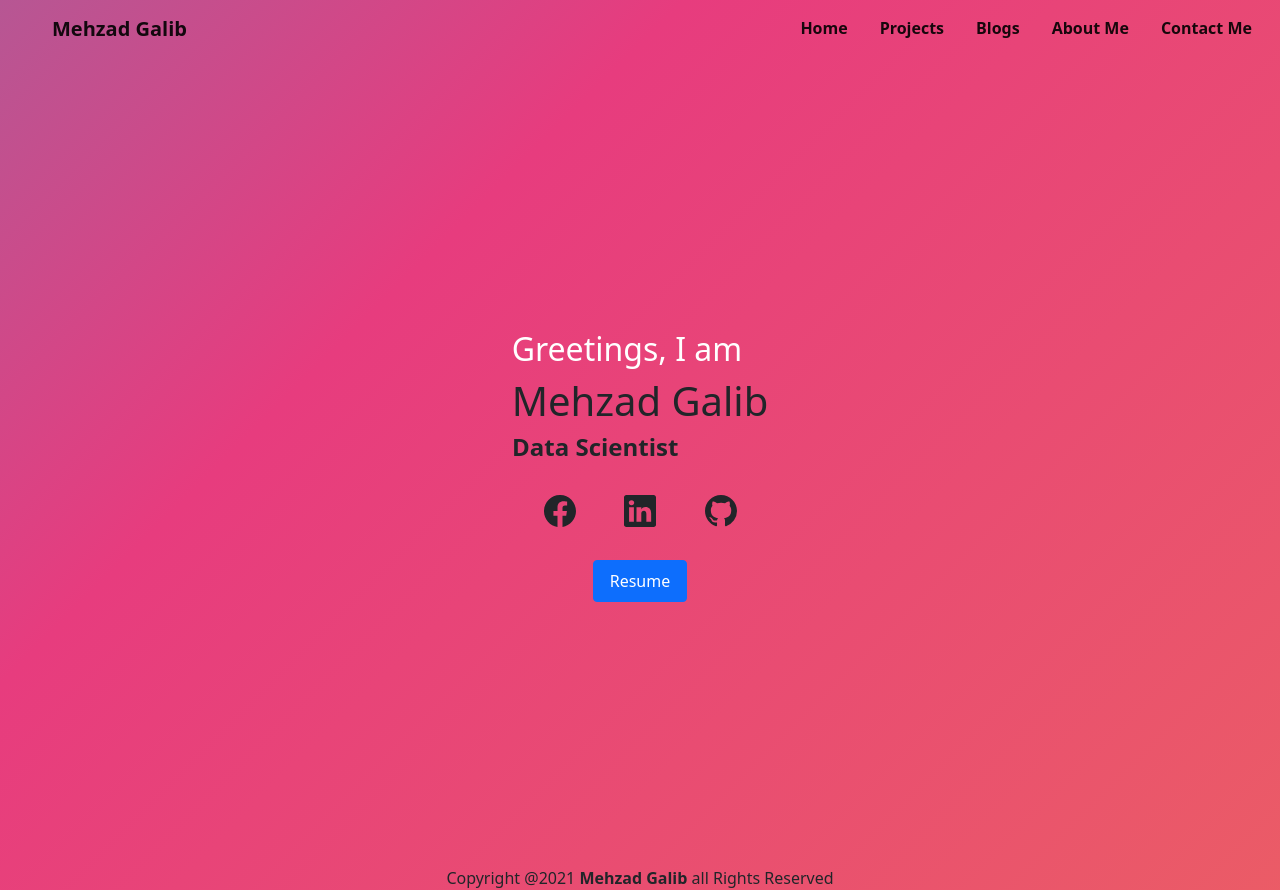
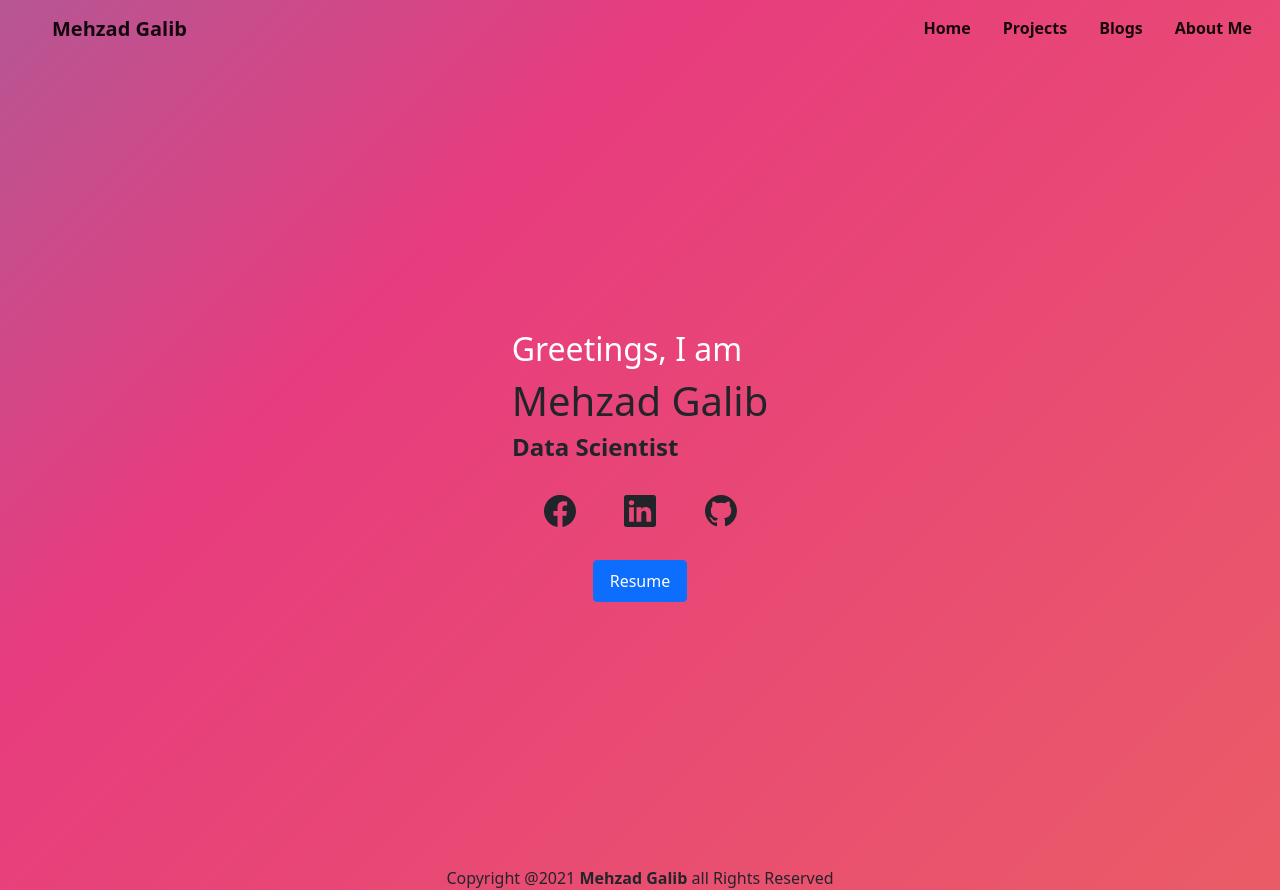
Before and after one commit to Mehzad-Galib/portfolio-React, a React (Create React App) app: page / in a window 1280 px wide. Built offline with nearby package versions, Linux system fonts and the light colour scheme.

Commit message:
Update Navbar.js and Contact Removed

```diff
--- a/src/Components/Navbar/Navbar.js
+++ b/src/Components/Navbar/Navbar.js
@@ -44,12 +44,6 @@ const Navbar = () => {
                 About Me
               </Nav.Link>
             </li>
-            <li className="nav-item nav-elements mx-2">
-            <Nav.Link as={Link} to={`/contact`} className="nav-link active" aria-current="page" >
-                Contact Me
-              </Nav.Link>
-            </li>
-
           </ul>
         </div>
       </div>
```
